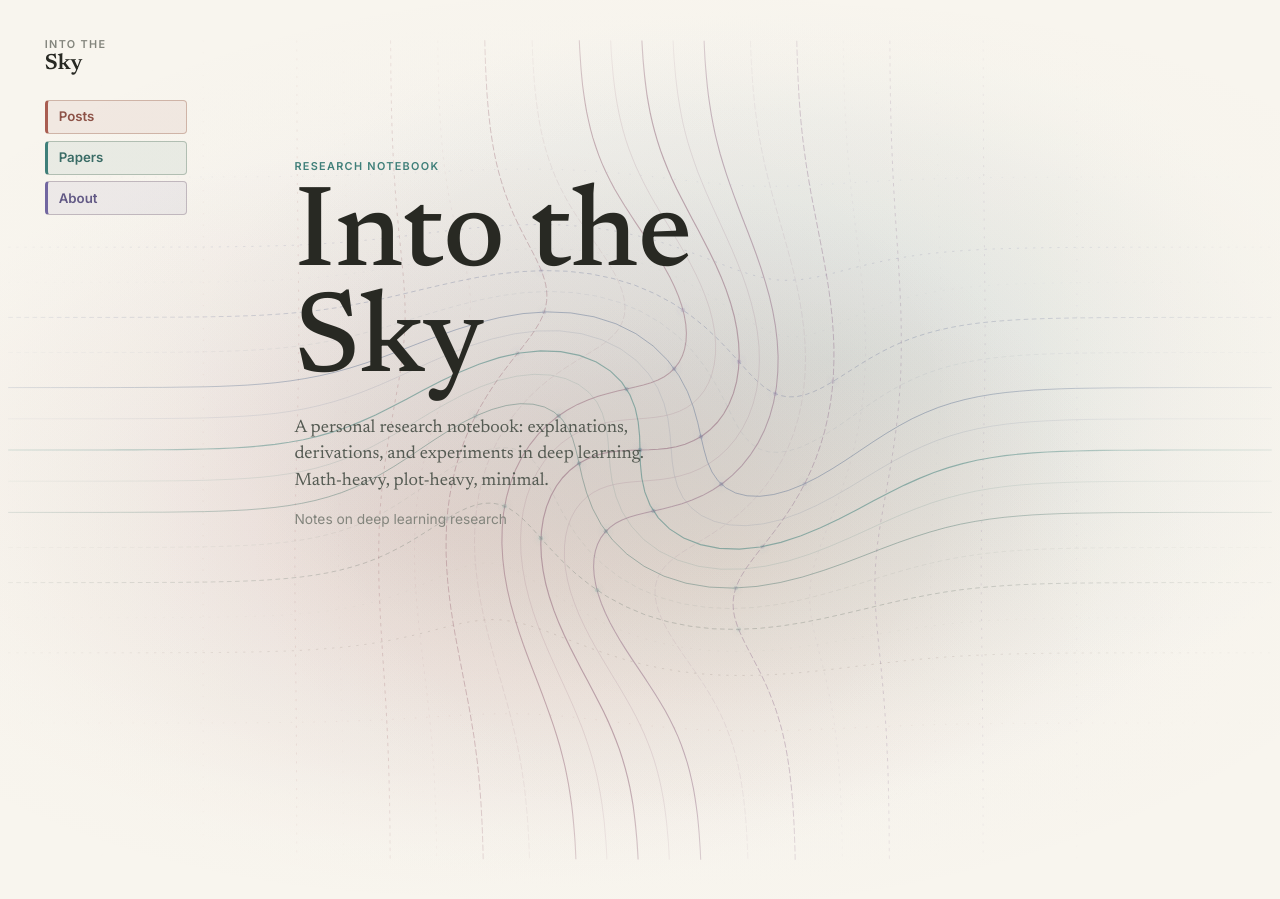
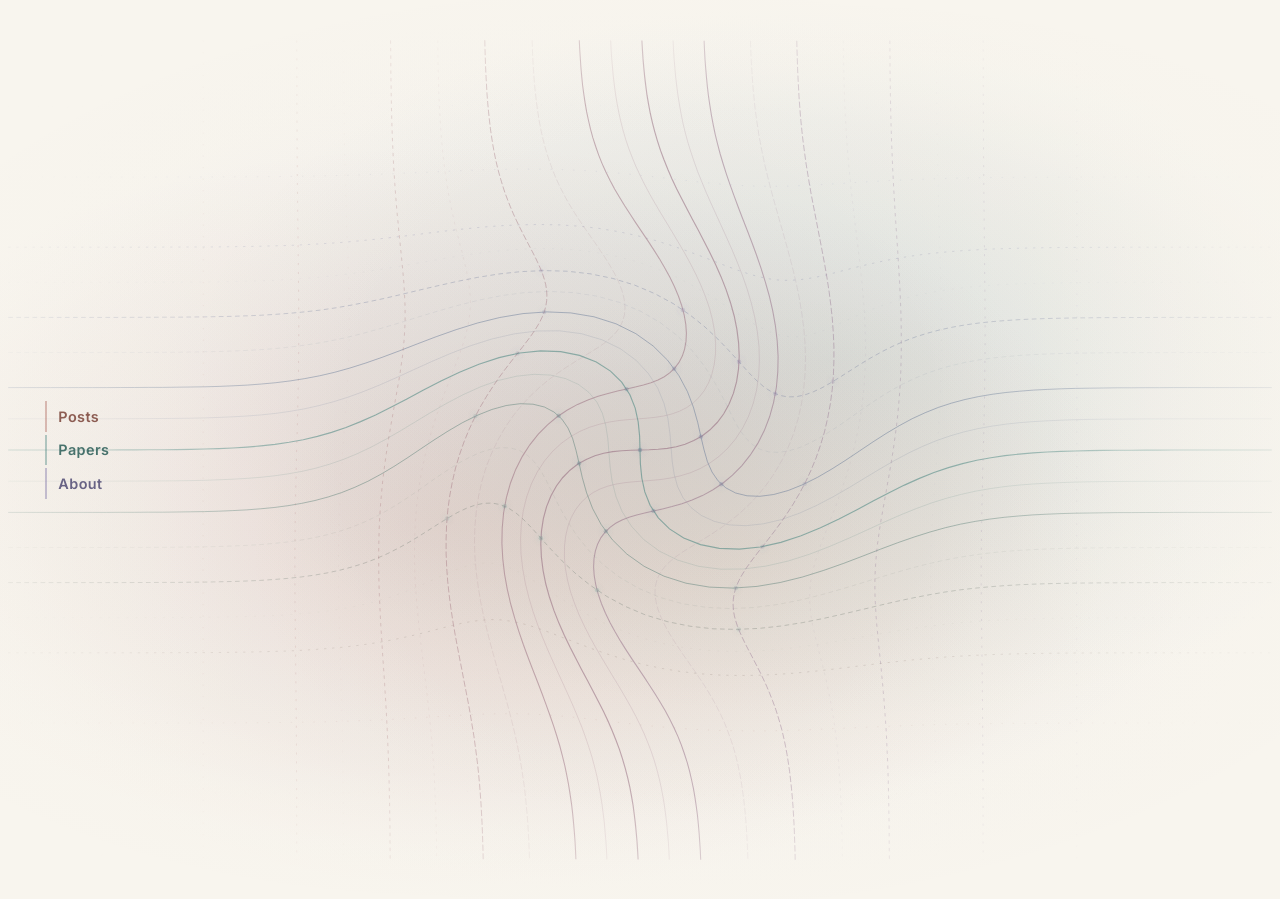
Before and after one commit to DaniilLaptev/daniillaptev.github.io, a Jekyll site: the page built from index.html, in a window 1280 px wide. Built offline with Jekyll 4.4.1, drawn with Linux system fonts in a browser that asks for light colours.

```diff
--- a/assets/css/style.css
+++ b/assets/css/style.css
@@ -212,38 +212,50 @@
 
 .rail-nav {
   display: grid;
-  gap: 0.42rem;
+  gap: 0.18rem;
 }
 
 .rail-nav a {
   --nav-color: var(--post);
   display: flex;
   align-items: center;
-  min-height: 34px;
-  padding: 0.36rem 0.54rem 0.36rem 0.68rem;
-  border: 1px solid color-mix(in srgb, var(--nav-color) 28%, var(--line));
-  border-left: 3px solid var(--nav-color);
-  border-radius: 4px;
-  background: color-mix(in srgb, var(--nav-color) 8%, transparent);
-  color: color-mix(in srgb, var(--nav-color) 78%, var(--ink));
-  font-size: 0.83rem;
+  padding: 0.3rem 0 0.3rem 0.72rem;
+  border: none;
+  border-left: 2px solid color-mix(in srgb, var(--nav-color) 38%, transparent);
+  border-radius: 0;
+  background: none;
+  color: color-mix(in srgb, var(--nav-color) 65%, var(--ink-soft));
+  font-family: var(--font-ui);
+  font-size: 0.8rem;
   font-weight: 600;
-  line-height: 1;
+  letter-spacing: 0.03em;
+  line-height: 1.2;
   text-decoration: none;
-  transition: background var(--speed), border-color var(--speed), color var(--speed), transform var(--speed);
+  transition: border-color var(--speed), color var(--speed), padding-left var(--speed);
 }
 
 .rail-nav a:hover,
 .rail-nav a[aria-current="page"] {
-  border-color: color-mix(in srgb, var(--nav-color) 48%, var(--line));
-  background: color-mix(in srgb, var(--nav-color) 14%, var(--paper));
-  color: color-mix(in srgb, var(--nav-color) 88%, var(--ink));
-  transform: translateX(2px);
+  border-left-color: var(--nav-color);
+  color: var(--nav-color);
+  padding-left: 0.9rem;
 }
 
-.rail-nav .nav-posts { --nav-color: var(--post); }
+.rail-nav .nav-posts  { --nav-color: var(--post); }
 .rail-nav .nav-papers { --nav-color: var(--paper-tone); }
-.rail-nav .nav-about { --nav-color: var(--about); }
+.rail-nav .nav-about  { --nav-color: var(--about); }
+
+/* Home: brand hidden, nav vertically centred on the canvas */
+body.is-home .rail-brand { display: none; }
+body.is-home .site-rail {
+  top: 50%;
+  transform: translateY(-50%);
+}
+body.is-home .rail-nav a {
+  font-size: 0.9rem;
+  padding-top: 0.42rem;
+  padding-bottom: 0.42rem;
+}
 
 /* ---- Landing --------------------------------------------- */
 body.is-home {
@@ -1066,10 +1078,22 @@
   }
 
   .rail-nav a {
-    min-height: 30px;
-    padding: 0.3rem 0.48rem;
-    border-left-width: 2px;
+    padding: 0.26rem 0.44rem;
+    border-left: none;
+    border-bottom: 2px solid color-mix(in srgb, var(--nav-color) 38%, transparent);
     font-size: 0.76rem;
+  }
+
+  .rail-nav a:hover,
+  .rail-nav a[aria-current="page"] {
+    padding-left: 0.44rem; /* cancel the indent — horizontal layout */
+    border-bottom-color: var(--nav-color);
+  }
+
+  /* reset home centring — mobile rail is sticky at top */
+  body.is-home .site-rail {
+    top: 0;
+    transform: none;
   }
 
   .site-main {
--- a/index.html
+++ b/index.html
@@ -1,12 +1,6 @@
 ---
 layout: default
 ---
-<section class="landing" aria-labelledby="landing-title">
+<section class="landing" aria-label="Home">
   <img class="landing-art" src="{{ '/assets/images/vortex.svg' | relative_url }}" alt="">
-  <div class="landing-copy">
-    <p class="landing-kicker">Research notebook</p>
-    <h1 id="landing-title">{{ site.title }}</h1>
-    <p class="landing-lede">{{ site.description }}</p>
-    <p class="landing-note">{{ site.tagline }}</p>
-  </div>
 </section>
```
